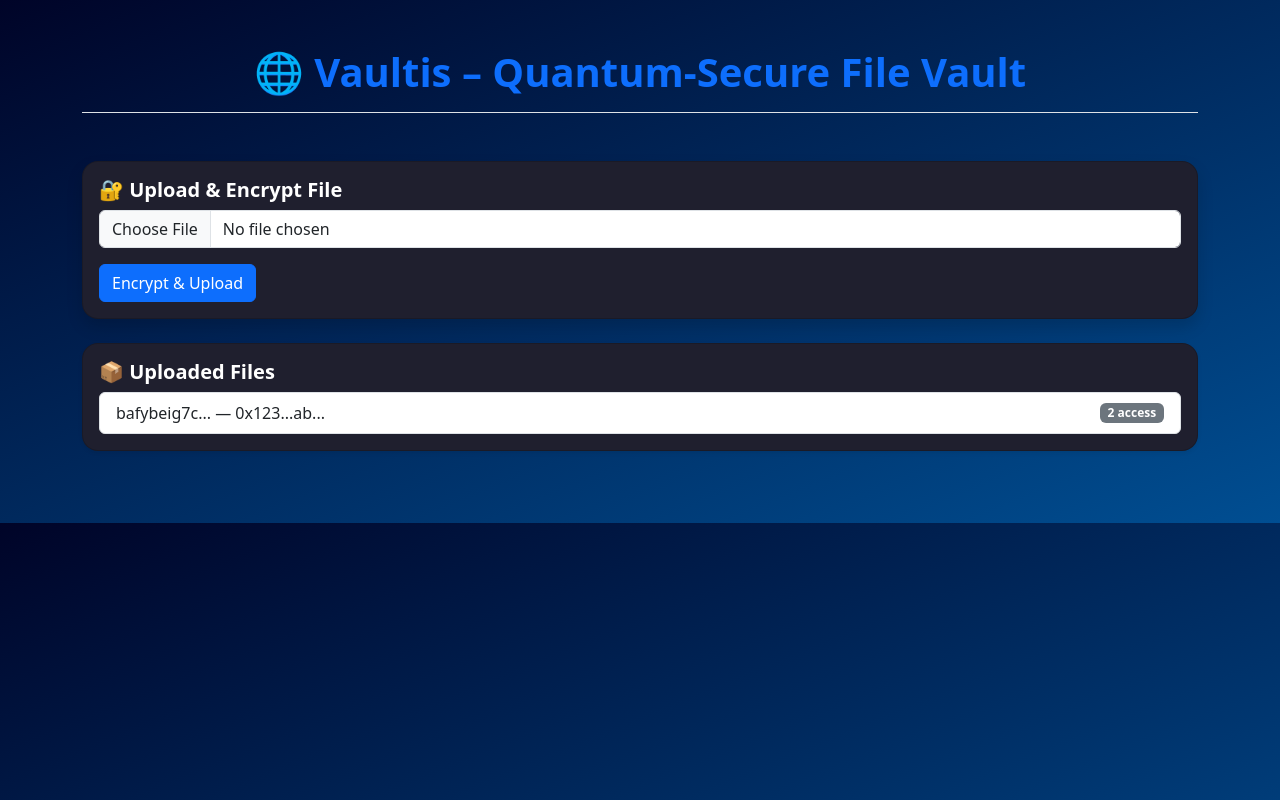
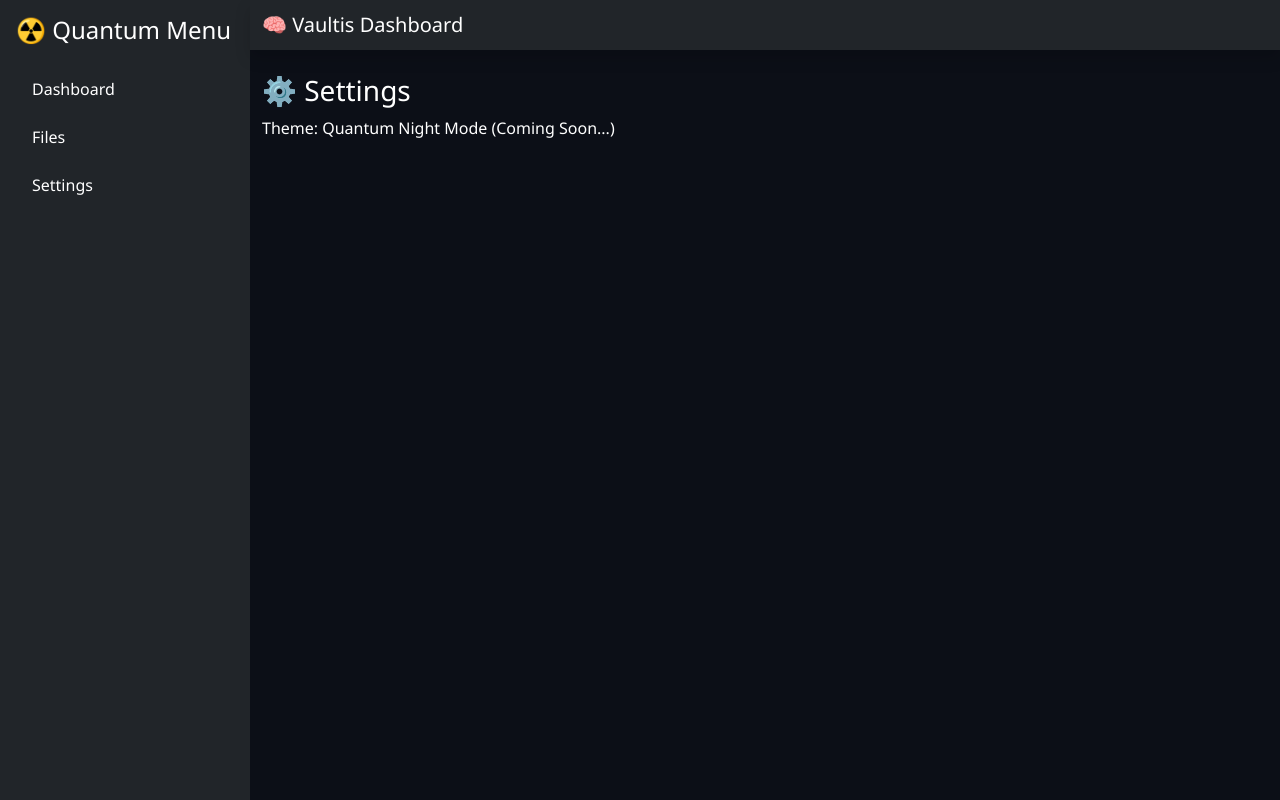
Before and after one commit to SaiKartheekMV/Vaultis, a React (Vite) app in the folder frontend/: page /settings in a window 1280 px wide. Built offline with nearby package versions, Linux system fonts and the light colour scheme.

Commit message:
updated pages

```diff
--- a/frontend/package.json
+++ b/frontend/package.json
@@ -16,7 +16,8 @@
     "dotenv": "^16.5.0",
     "ethers": "^6.13.5",
     "react": "^19.0.0",
-    "react-dom": "^19.0.0"
+    "react-dom": "^19.0.0",
+    "react-router-dom": "^7.5.0"
   },
   "devDependencies": {
     "@eslint/js": "^9.21.0",
--- a/frontend/src/App.jsx
+++ b/frontend/src/App.jsx
@@ -1,36 +1,29 @@
-import React, { useState } from 'react';
-import UploadForm from './components/UploadForm';
-import FileList from './components/FileList';
-import FileDetails from './components/FileDetails';
-import GrantAccess from './components/GrantAccess';
+
+import React from 'react';
+import { BrowserRouter as Router, Routes, Route } from 'react-router-dom';
+import Navbar from './components/Navbar';
+import Sidebar from './components/Sidebar';
+import Dashboard from './pages/Dashboard';
+import Files from './pages/Files';
+import Settings from './pages/Settings';
 
 function App() {
-  const [selectedFile, setSelectedFile] = useState(null);
-
-  const mockFiles = [
-    {
-      cid: 'bafybeig7cidexampleexample',
-      owner: '0x123...abc',
-      uploader: '0x123...abc',
-      timestamp: 1712832123,
-      accessUsers: ['0x456...def', '0x789...ghi'],
-    },
-  ];
-
   return (
-    <div className="container py-5">
-      <h2 className="text-center mb-5 text-primary display-6 fw-bold border-bottom pb-3">
-        🌐 Vaultis – Quantum-Secure File Vault
-      </h2>
-      <UploadForm />
-      <FileList files={mockFiles} onSelect={setSelectedFile} />
-      {selectedFile && (
-        <>
-          <FileDetails file={selectedFile} />
-          <GrantAccess fileId={1} />
-        </>
-      )}
-    </div>
+    <Router>
+      <div className="d-flex">
+        <Sidebar />
+        <div className="flex-grow-1">
+          <Navbar />
+          <div className="container mt-4">
+            <Routes>
+              <Route path="/" element={<Dashboard />} />
+              <Route path="/files" element={<Files />} />
+              <Route path="/settings" element={<Settings />} />
+            </Routes>
+          </div>
+        </div>
+      </div>
+    </Router>
   );
 }
 
--- a/frontend/src/components/FileDetails.jsx
+++ b/frontend/src/components/FileDetails.jsx
@@ -2,22 +2,11 @@ import React from 'react';
 
 function FileDetails({ file }) {
   return (
-    <div className="card mb-4 shadow border-info">
-      <div className="card-body">
-        <h5 className="card-title">📄 File Details</h5>
-        <p><strong>CID:</strong> {file.cid}</p>
-        <p><strong>Owner:</strong> {file.owner}</p>
-        <p><strong>Uploader:</strong> {file.uploader}</p>
-        <p><strong>Uploaded At:</strong> {new Date(file.timestamp * 1000).toLocaleString()}</p>
-        <p><strong>Access Users:</strong></p>
-        <ul className="list-group">
-          {file.accessUsers.map((user, index) => (
-            <li key={index} className="list-group-item">
-              {user}
-            </li>
-          ))}
-        </ul>
-      </div>
+    <div className="card p-3 mb-3 border-warning shadow-sm">
+      <h5 className="text-warning">📄 File Details</h5>
+      <p><strong>Owner:</strong> {file.owner}</p>
+      <p><strong>Uploader:</strong> {file.uploader}</p>
+      <p><strong>Timestamp:</strong> {new Date(file.timestamp * 1000).toLocaleString()}</p>
     </div>
   );
 }
--- a/frontend/src/components/FileList.jsx
+++ b/frontend/src/components/FileList.jsx
@@ -2,23 +2,14 @@ import React from 'react';
 
 function FileList({ files, onSelect }) {
   return (
-    <div className="card mb-4 shadow-sm">
-      <div className="card-body">
-        <h5 className="card-title">📦 Uploaded Files</h5>
-        <ul className="list-group">
-          {files.map((file, index) => (
-            <li
-              key={index}
-              className="list-group-item list-group-item-action d-flex justify-content-between align-items-center"
-              onClick={() => onSelect(file)}
-              style={{ cursor: 'pointer' }}
-            >
-              {file.cid.slice(0, 10)}... — {file.owner.slice(0, 10)}...
-              <span className="badge bg-secondary">{file.accessUsers.length} access</span>
-            </li>
-          ))}
-        </ul>
-      </div>
+    <div className="card p-3 mb-3 shadow-sm border-success">
+      <h5 className="text-success mb-3">🗃️ Stored Files</h5>
+      {files.map((file, index) => (
+        <div key={index} className="border-bottom py-2">
+          <strong>{file.cid}</strong>
+          <button className="btn btn-sm btn-outline-secondary float-end" onClick={() => onSelect(file)}>Details</button>
+        </div>
+      ))}
     </div>
   );
 }
--- a/frontend/src/components/GrantAccess.jsx
+++ b/frontend/src/components/GrantAccess.jsx
@@ -4,24 +4,21 @@ function GrantAccess({ fileId }) {
   const [address, setAddress] = useState('');
 
   const handleGrant = () => {
-    if (!address) return alert('Enter a wallet address!');
-    alert(`Access granted to: ${address} for file #${fileId}`);
+    alert(`Access granted to ${address} for File ID ${fileId}`);
   };
 
   return (
-    <div className="card shadow">
-      <div className="card-body">
-        <h5 className="card-title">👤 Grant Access</h5>
+    <div className="card p-3 border-dark shadow-sm">
+      <h5 className="text-dark">🔑 Grant Access</h5>
+      <div className="input-group">
         <input
           type="text"
-          className="form-control mb-2"
-          placeholder="0xabc123..."
+          className="form-control"
+          placeholder="Wallet address"
           value={address}
           onChange={(e) => setAddress(e.target.value)}
         />
-        <button className="btn btn-success" onClick={handleGrant}>
-          Grant Access
-        </button>
+        <button className="btn btn-dark" onClick={handleGrant}>Grant</button>
       </div>
     </div>
   );
--- /dev/null
+++ b/frontend/src/components/Navbar.jsx
@@ -0,0 +1,13 @@
+import React from 'react';
+
+function Navbar() {
+  return (
+    <nav className="navbar navbar-dark bg-dark shadow">
+      <div className="container-fluid">
+        <span className="navbar-brand mb-0 h1">🧠 Vaultis Dashboard</span>
+      </div>
+    </nav>
+  );
+}
+
+export default Navbar;
--- /dev/null
+++ b/frontend/src/components/Sidebar.jsx
@@ -0,0 +1,17 @@
+import React from 'react';
+import { Link } from 'react-router-dom';
+
+function Sidebar() {
+  return (
+    <div className="bg-dark text-white p-3 vh-100" style={{ width: '250px' }}>
+      <h4 className="mb-4">☢️ Quantum Menu</h4>
+      <ul className="nav flex-column">
+        <li className="nav-item mb-2"><Link className="nav-link text-white" to="/">Dashboard</Link></li>
+        <li className="nav-item mb-2"><Link className="nav-link text-white" to="/files">Files</Link></li>
+        <li className="nav-item mb-2"><Link className="nav-link text-white" to="/settings">Settings</Link></li>
+      </ul>
+    </div>
+  );
+}
+
+export default Sidebar;
--- a/frontend/src/components/uploadform.jsx
+++ b/frontend/src/components/uploadform.jsx
@@ -3,25 +3,17 @@ import React, { useState } from 'react';
 function UploadForm() {
   const [file, setFile] = useState(null);
 
-  const handleUpload = () => {
-    if (!file) return alert('Please select a file!');
-    alert(`Pretending to encrypt & upload file: ${file.name}`);
+  const handleSubmit = (e) => {
+    e.preventDefault();
+    alert('Upload & Encrypt Logic Here');
   };
 
   return (
-    <div className="card mb-4 shadow">
-      <div className="card-body">
-        <h5 className="card-title">🔐 Upload & Encrypt File</h5>
-        <input
-          type="file"
-          className="form-control mb-3"
-          onChange={(e) => setFile(e.target.files[0])}
-        />
-        <button className="btn btn-primary" onClick={handleUpload}>
-          Encrypt & Upload
-        </button>
-      </div>
-    </div>
+    <form onSubmit={handleSubmit} className="card p-4 mb-4 shadow-sm border-info">
+      <h5 className="mb-3 text-primary">📁 Upload Quantum-Secured File</h5>
+      <input type="file" className="form-control mb-2" onChange={(e) => setFile(e.target.files[0])} />
+      <button type="submit" className="btn btn-outline-primary">Upload</button>
+    </form>
   );
 }
 
--- a/frontend/src/index.css
+++ b/frontend/src/index.css
@@ -1,19 +1,10 @@
 body {
-  background: linear-gradient(to bottom right, #000428, #004e92);
-  color: #f0f0f0;
+  background-color: #0c0f17;
+  color: #ffffff;
+  font-family: 'Segoe UI', sans-serif;
 }
 
-.card {
-  background-color: #1f1f2e;
-  border-radius: 1rem;
-  color: #ffffff;
+.nav-link:hover {
+  background-color: #212529;
+  border-radius: 5px;
 }
-
-.card-title {
-  font-weight: bold;
-}
-
-input::file-selector-button {
-  background-color: #0d6efd;
-  color: white;
-}
--- /dev/null
+++ b/frontend/src/pages/Dashboard.jsx
@@ -0,0 +1,12 @@
+import React from 'react';
+
+function Dashboard() {
+  return (
+    <div className="text-center">
+      <h2 className="mb-4 text-info">🔐 Welcome to Vaultis</h2>
+      <p>Decentralized Quantum-Secure Storage using IPFS + Blockchain + PQC.</p>
+    </div>
+  );
+}
+
+export default Dashboard;
--- /dev/null
+++ b/frontend/src/pages/Files.jsx
@@ -0,0 +1,33 @@
+import React, { useState } from 'react';
+import UploadForm from '../components/UploadForm';
+import FileList from '../components/FileList';
+import FileDetails from '../components/FileDetails';
+import GrantAccess from '../components/GrantAccess';
+
+function Files() {
+  const [selectedFile, setSelectedFile] = useState(null);
+  const mockFiles = [
+    {
+      cid: 'bafybeig7cidexampleexample',
+      owner: '0x123...abc',
+      uploader: '0x123...abc',
+      timestamp: 1712832123,
+      accessUsers: ['0x456...def', '0x789...ghi'],
+    },
+  ];
+
+  return (
+    <>
+      <UploadForm />
+      <FileList files={mockFiles} onSelect={setSelectedFile} />
+      {selectedFile && (
+        <>
+          <FileDetails file={selectedFile} />
+          <GrantAccess fileId={1} />
+        </>
+      )}
+    </>
+  );
+}
+
+export default Files;
--- /dev/null
+++ b/frontend/src/pages/Settings.jsx
@@ -0,0 +1,12 @@
+import React from 'react';
+
+function Settings() {
+  return (
+    <div>
+      <h3>⚙️ Settings</h3>
+      <p>Theme: Quantum Night Mode (Coming Soon...)</p>
+    </div>
+  );
+}
+
+export default Settings;
```
Also changed, not shown: 1 other file (tests, documents, lock files or other folders).
